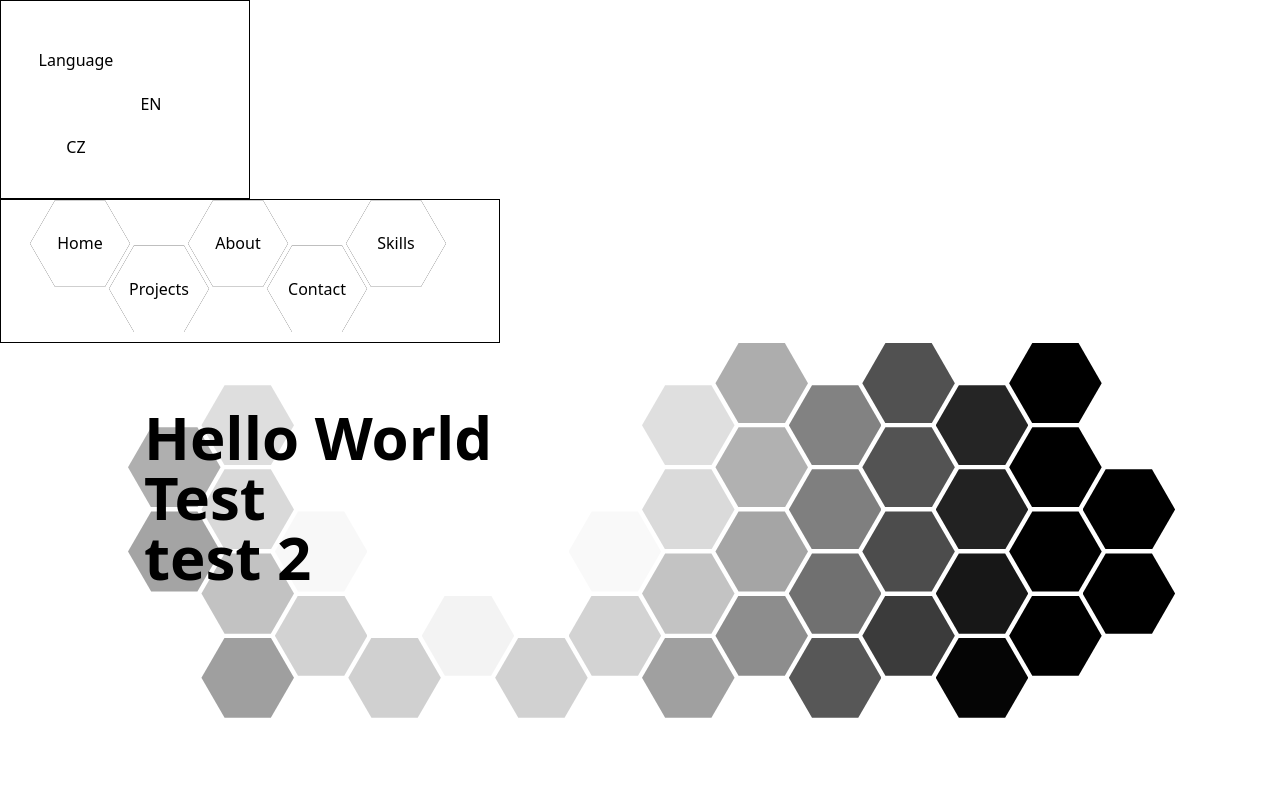
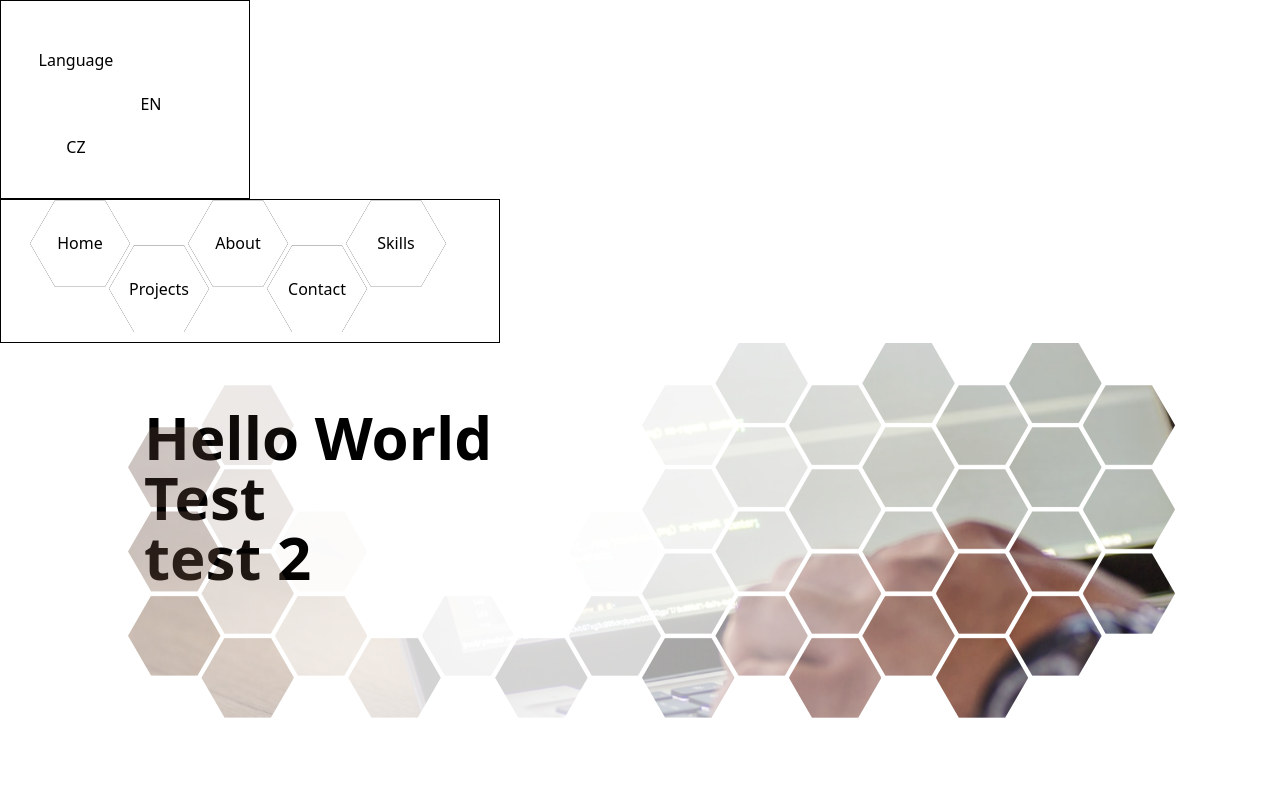
Before and after one commit to MartinHanak/portfolio, a Next.js app: page /cs in a window 1280 px wide. Shown: the top 800 px of the page. Built offline with nearby package versions, Linux system fonts and the light colour scheme; no server answers; the database is empty.

Commit message:
Add background image to the hexagon cover grid

```diff
--- a/src/app/[lang]/components/GridCover.tsx
+++ b/src/app/[lang]/components/GridCover.tsx
@@ -1,5 +1,7 @@
 "use client"
 import React, { useState, useRef, useEffect, useLayoutEffect } from "react";
+
+import backgroundImage from '../../../../public/test_image.jpg';
 
 
 
@@ -47,6 +49,8 @@ export function GridCover() {
 
             const hexagonArray = [];
 
+            const time = Date.now()
+
             for (let col = 0; col < rowLength; col++) {
                 for (let row = 0; row < rowNumber; row++) {
                     // determine position (x,y)
@@ -64,8 +68,7 @@ export function GridCover() {
 
                     // decide if displayed at all (corners can be omitted, center around text omitted)
                     let hide = false;
-                    if ((col === 0 || (col === rowLength - 1))
-                        && (row === 0 || (row === rowNumber - 1 && rowNumber % 2 === 0))) {
+                    if ((col === 0 && row === 0) || (col === rowLength - 1 && row === rowNumber - 1) && rowLength % 2 === 0) {
                         hide = true;
                     }
 
@@ -73,10 +76,21 @@ export function GridCover() {
                     const hexagonCenter = [x + hexagonWidth / 2, y + hexagonHeight / 2];
                     let delay = Math.sqrt((hexagonCenter[0] - center[0]) ** 2 + (hexagonCenter[1] - center[1]) ** 2) / waveSpeed; // in s
 
+                    // background image shift
+                    //      image size set to container width + auto height
+                    //      background position given by x, y WITHOUT GAPS
+                    let backgroundPoxX = x - col * gapSize;
+                    let backgroundPoxY = y - row * gapSize;
+
                     hexagonArray.push((
                         <div
-                            key={`row${row}col${col}`}
-                            style={{ left: x, top: y, animationDelay: `${delay}s` }}
+                            key={`col${col}row${row}time${time}`} // unique key to force rerender if size changed
+                            style={{
+                                left: x, top: y, animationDelay: `${delay}s`,
+                                //  backgroundImage: `url('${backgroundImage.src}')`,
+                                backgroundSize: `${grid.current.offsetWidth}px auto`,
+                                backgroundPosition: `left -${backgroundPoxX}px top -${backgroundPoxY}px`
+                            }}
                             className={`absolute-hexagon w-4 h-4 absolute top-0 left-0  ${hide ? 'opacity-0' : 'animate-wave'}`}>
 
                         </div>
@@ -101,7 +115,8 @@ export function GridCover() {
     }, [])
 
     return (
-        <div ref={grid} className="hero-hexagon-grid absolute top-0 left-0 w-full h-full ">
+        <div ref={grid}
+            className="hero-hexagon-grid absolute top-0 left-0 w-full h-full ">
             {hexagonChildren}
         </div>
     )
--- a/src/app/[lang]/components/Hero.tsx
+++ b/src/app/[lang]/components/Hero.tsx
@@ -3,7 +3,7 @@ import { GridCover } from "./GridCover"
 export function Hero() {
     return (
         <div className="relative w-full h-full mb-[300px]">
-            <div className=" text-6xl font-bold py-16 px-4">
+            <div className=" text-6xl font-bold py-16 px-4 animate-waveReverse ">
                 Hello World<br />
                 Test<br />
                 test 2
--- a/src/app/[lang]/globals.css
+++ b/src/app/[lang]/globals.css
@@ -4,7 +4,7 @@
 
 /* css variable controlling number of hexagons in one row */
 :root {
-    --hexagons-in-row: 14;
+    --hexagons-in-row: 9;
 
     --gap-size: 4px;
 
@@ -12,6 +12,15 @@
     --hexagon-container-width: calc(var(--hexagon-side-length)*2);
     --hexagon-container-height: calc(var(--hexagon-side-length) * 2 * 0.866);
     --hexagon-border-color: black;
+
+    --background-hexagon-image: url('/mobile_test_image.jpg');
+}
+
+@media (min-width: 768px) {
+    :root {
+        --hexagons-in-row: 14;
+        --background-hexagon-image: url('/test_image.jpg');
+    }
 }
 
 
@@ -24,17 +33,21 @@
     .absolute-hexagon {
 
         display: block;
-        background-color: var(--hexagon-border-color);
+
         width: var(--hexagon-container-width);
         height: var(--hexagon-container-height);
 
         clip-path: polygon(0% 50%, 25% 0%, 75% 0%, 100% 50%, 75% 100%, 25% 100%);
         margin: 0;
 
-        /* animation */
+        /* animation - position x and y given by inline style */
         position: absolute;
         transform: scale(1);
         transition: all 0.5s;
+
+        /* background */
+        background-image: var(--background-hexagon-image); /* does not work in Next.js */
+        background-repeat: no-repeat;
     }
 
     .hexagon-grid {
--- a/tailwind.config.js
+++ b/tailwind.config.js
@@ -16,7 +16,8 @@ module.exports = {
         'hexagon': '1.1547',
       },
       animation: {
-        wave: 'waveDisappearAppear 20s linear infinite'
+        wave: 'waveDisappearAppear 20s linear infinite',
+        waveReverse: 'waveReverse 20s linear infinite'
       },
       keyframes: {
         waveDisappearAppear: {
@@ -42,6 +43,30 @@ module.exports = {
           '100%' : {
             opacity: 1
           }
+        },
+        waveReverse: {
+          '0%' : {
+            opacity: 0,
+            transform: 'scale(1.0)'
+          },
+          '20%' : {
+            opacity: 1,
+            transform: 'scale(1.0)'
+          },
+          '50%' : {
+            opacity: 1,
+            transform: 'scale(1.0)'
+          },
+          '70%' : {
+            opacity: 0,
+            transform: 'scale(1.0)'
+          },
+          '90%' : {
+            opacity: 0
+          },
+          '100%' : {
+            opacity: 0
+          }
         }
       }
     },
```
Also changed, not shown: src/middleware.ts (+11 -8 lines), public/mobile_test_image.jpg (added), public/test_image.jpg (added).
